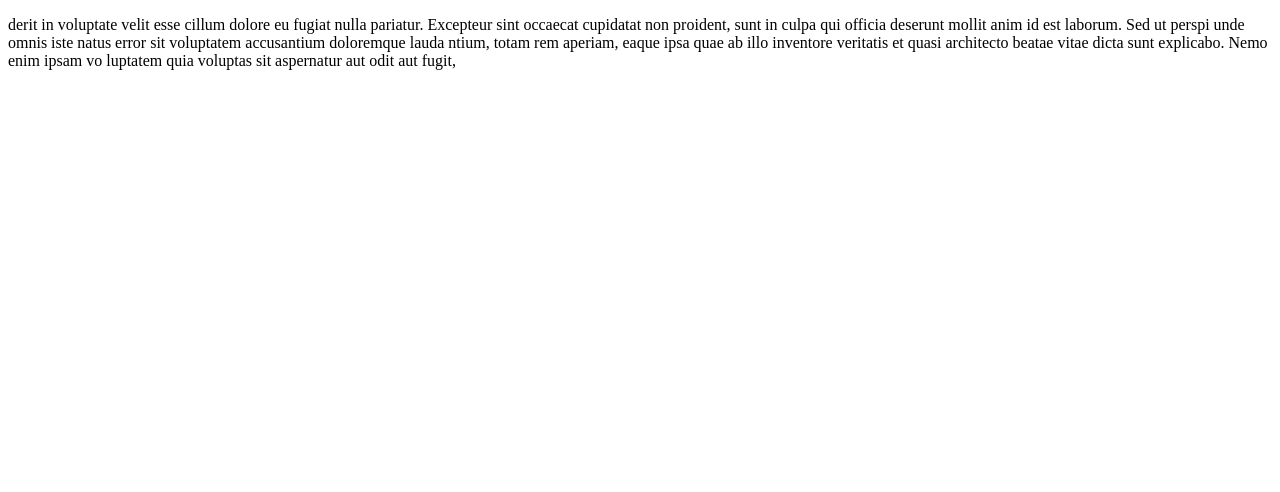
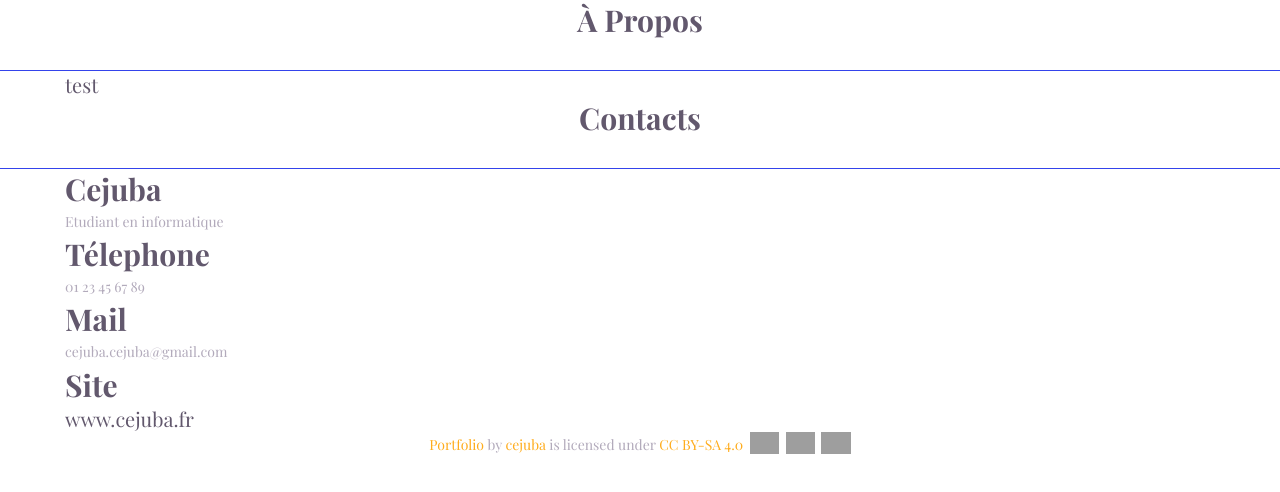
Before and after one commit to cejuba/cejuba.github.io, a plain HTML site: page portfolio.html in a window 1280 px wide. Drawn offline with nearby package versions, Linux system fonts and the light colour scheme; grey boxes are pictures that could not be loaded; a web font is replaced by a local one.

Commit message:
V 0.1
Early stages

```diff
--- a/assets/css/style.css
+++ b/assets/css/style.css
@@ -1,7 +1,112 @@
-/*Top overlay section*/
+/* Fonts */
 
-.top-overlay {
-    position: relative;
+.playfair-display-fonts {
+  font-family: "Playfair Display", serif;
+  font-optical-sizing: auto;
+  font-weight: 900;
+  font-style: normal;
+}
+
+/* Genreal informations */
+
+body{
+	font-family: 'Playfair Display', sans-serif;
+	font-size: 20px;
+	color: #62586d;
+	background: #fff;
+	max-width: 1920px;
+	margin:0 auto;
+}
+
+@media(min-width: 1200px){
+	.container{
+		width: 1170px;
+	}
+}
+*{
+    padding: 0;
+    margin: 0;
+	box-sizing: border-box;
+}
 
 
+::before, ::after{
+	box-sizing: border-box;
 }
+
+.container::before{
+	display: table;
+	content: " ";
+}
+
+.container::before, .container::after{
+	clear: both;
+}
+
+h1,h2,h3,h4,h5,h6 {
+	margin: 0;
+	color:#62586d;
+    font-size: 30px;
+	font-family: 'Playfair Display', sans-serif;
+	text-transform: capitalize;
+}
+p {
+	margin: 0;
+	line-height:1.8;
+	color:#b2aabb;
+	font-size:14px;
+	font-family: 'Playfair Display', sans-serif;
+}
+
+a, a:hover, a:active {
+  color: inherit;
+  text-decoration: none;
+ }
+
+.copyright-link{
+	color: #FFAC1C;
+	text-decoration: none;
+}
+
+.copyright-link:hover{
+	color: #FFAC1C;
+	text-decoration: underline;
+}
+
+img{border:none;max-width:100%; height:auto;}
+
+select,input,textarea,button{box-shadow:none;outline:0!important;}
+
+button {background: transparent;border: 0;}
+
+html,body{
+    height: 100%;
+	position: relative;
+}
+
+/*---------------------*/
+
+.center{
+	text-align: center;
+}
+
+.contact{
+	padding-top: 50px;
+	padding-right: 0px;
+	padding-bottom: 50px;
+	padding-left: 0px;
+}
+.container{
+	padding-right: 10px;
+	padding-left: 10px;
+	margin-right: auto;
+	margin-left: auto;
+}
+
+.section-head {
+	padding-bottom: 30px;
+	border-bottom: 1px solid #3443eb;
+	font-size: 30px;
+	font-weight: 500;
+
+}
--- a/portfolio.html
+++ b/portfolio.html
@@ -5,26 +5,85 @@
         <meta charset="utf-8">
         <meta name="viewport" content="width=device-width, initial-scale=1">
 
+        <!-- fonts -->
+        <link rel="preconnect" href="https://fonts.googleapis.com">
+        <link rel="preconnect" href="https://fonts.gstatic.com" crossorigin>
+        <link href="https://fonts.googleapis.com/css2?family=Playfair+Display:ital,wght@0,400..900;1,400..900&display=swap" rel="stylesheet">
+
+        <!-- Title of site -->
         <title>Portfolio</title>
+
+        <!-- CSS files -->
+
+        <link rel=stylesheet href="assets/css/style.css">
+
     </head>
 
     <body>
-        <div class="wrapper">
-            <!--Top overlay-->
-            <header class="top-overlay">
+        <section id="about">
+            <div class="section-head center">
+                <h2> À propos </h2>
+            </div>
+            <div class="container">
+                <div class="about-content">
+                    test
+                </div>
+            </div>
+        </section>
+        <section id="skills">
 
+        </section>
+        <section id="education">
 
+        </section>
+        <section id="contact">
+            <div class="section-head center">
+                <h2> Contacts </h2>
+            </div>
+            <div class="container">
+                <div class="contact-content">
+                    <div class="contact-head">
+                        <h3> cejuba </h3>
+                        <p>Etudiant en informatique</p>
+                    </div>
+                    <div class="contact-info">
+                        <div class="single-contact-info">
+                            <h3> Télephone </h3>
+                            <p>01 23 45 67 89</p>
+                    </div>
+                        <div class="single-contact-info">
+                            <h3> Mail </h3>
+                            <p>cejuba.cejuba@gmail.com</p>
+                    </div>
+                        <div class="single-contact-info">
+                            <h3> Site </h3>
+                            <a href="https://www.cejuba.fr">www.cejuba.fr</a>
+                    </div>
+                </div>
+                    <div class="contact-icon">
 
+                    </div>
+                </div>
+            </div>
+        </section>
 
-
-
-            </header>
-
-
-
-        </div>
-    <p>
-		derit in voluptate velit esse cillum dolore eu fugiat nulla pariatur. Excepteur sint occaecat cupidatat non proident, sunt in culpa qui officia deserunt mollit anim id est laborum. Sed ut perspi unde omnis iste natus error sit voluptatem accusantium doloremque lauda ntium, totam rem aperiam, eaque ipsa quae ab illo inventore veritatis et quasi architecto beatae vitae dicta sunt explicabo. Nemo enim ipsam vo luptatem quia voluptas sit aspernatur aut odit aut fugit,
-    </p>
+        <footer id="footer_copyright" class="center">
+            <p xmlns:cc="http://creativecommons.org/ns#" xmlns:dct="http://purl.org/dc/terms/">
+                <a class="copyright-link" property="dct:title" rel="cc:attributionURL" href="https://cejuba.github.io/portfolio">
+                    Portfolio
+                </a>
+                by
+                <a class="copyright-link" rel="cc:attributionURL dct:creator" property="cc:attributionName" href="https://www.cejuba.fr">
+                    cejuba
+                </a>
+                is licensed under
+                <a class="copyright-link" href="https://creativecommons.org/licenses/by-sa/4.0/?ref=chooser-v1" target="_blank" rel="license noopener noreferrer" style="display:inline-block;">
+                    CC BY-SA 4.0
+                    <img style="height:22px!important;margin-left:3px;vertical-align:text-bottom;" src="https://mirrors.creativecommons.org/presskit/icons/cc.svg?ref=chooser-v1" alt="">
+                    <img style="height:22px!important;margin-left:3px;vertical-align:text-bottom;" src="https://mirrors.creativecommons.org/presskit/icons/by.svg?ref=chooser-v1" alt="">
+                    <img style="height:22px!important;margin-left:3px;vertical-align:text-bottom;" src="https://mirrors.creativecommons.org/presskit/icons/sa.svg?ref=chooser-v1" alt="">
+                </a>
+            </p>
+        </footer>
     </body>
 </html>
```
Also changed, not shown: index.html (deleted, +0 -30 lines).
